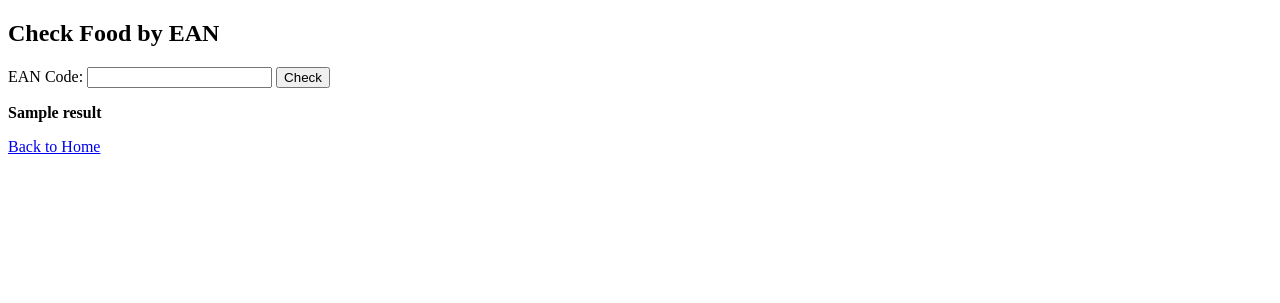
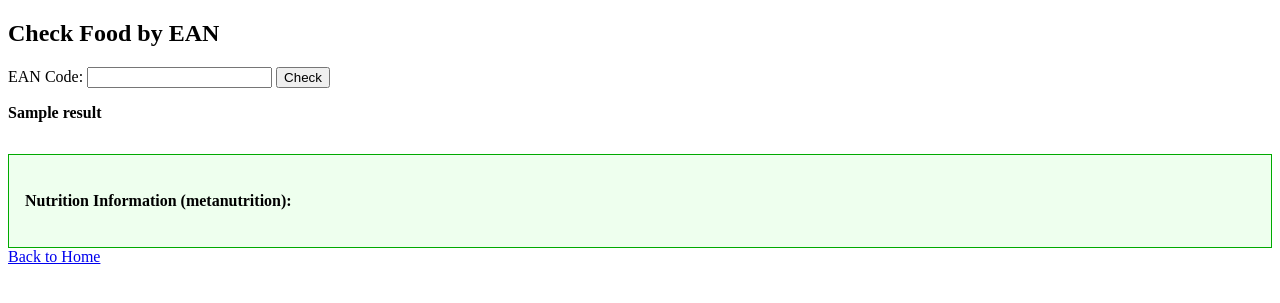
Before and after one commit to michalsvoboda76/alergens-in-food, a Flask app: template templates/check_ean.html in a window 1280 px wide. Shown: the top 303 px of the page. Run offline with Flask 3, Linux system fonts and the light colour scheme; the template is opened without the code that fills it: most values are stand-ins (such as "Sample title", 1, 10 or a date in 2020).

Commit message:
take "upcdatabase" as a source and render nutrition information

```diff
--- a/app.py
+++ b/app.py
@@ -24,6 +24,7 @@ def check_ean():
     result = None
     product_name = None
     error_details = None
+    metanutrition = None
     if request.method == 'POST':
         ean = request.form['ean']
         restrictions = session.get('restrictions', [])
@@ -73,35 +74,44 @@ def check_ean():
             # else:
             #     print(f"Open Food Facts API error: status={resp.status_code}, response={resp.text}")
             # 3. Try Open Product Data (POD)
-            resp = requests.get(api_url_pod, timeout=5)
+            # resp = requests.get(api_url_pod, timeout=5)
+            # if resp.status_code == 200:
+            #     data = resp.json()
+            #     records = data.get('records', [])
+            #     if records:
+            #         product = records[0]['fields']
+            #         product_name = product.get('product_name', product.get('name', 'Unknown product'))
+            #         # POD may not have ingredients, so just show product name
+            #         result = f"{product_name}: No ingredient info available."
+            #     else:
+            #         result = 'Product not found in Open Product Data.'
+            #     return render_template('check_ean.html', result=result, error_details=error_details)
+            # else:
+            #     error_details = resp.text
+            #     print(f"Open Product Data API error: status={resp.status_code}, response={resp.text[:100]}...")
+            # 4. Try OpenUPC
+            headers = {"Authorization": "Bearer 62934CDE5A82DD669DA5486FD65F0FE2"}
+            resp = requests.get(api_url_openupc, timeout=5, headers=headers)
             if resp.status_code == 200:
                 data = resp.json()
-                records = data.get('records', [])
-                if records:
-                    product = records[0]['fields']
-                    product_name = product.get('product_name', product.get('name', 'Unknown product'))
-                    # POD may not have ingredients, so just show product name
-                    result = f"{product_name}: No ingredient info available."
-                else:
-                    result = 'Product not found in Open Product Data.'
-                return render_template('check_ean.html', result=result, error_details=error_details)
+                product_name = data.get('title', 'Unknown product')
+                # OpenUPC does not provide ingredients in free tier
+                result = f"{product_name}: No ingredient info available."
+                # Extract metanutrition if present
+                if 'metanutrition' in data:
+                    try:
+                        # metanutrition may be a string representation of a dict
+                        import ast
+                        metanutrition = ast.literal_eval(data['metanutrition']) if isinstance(data['metanutrition'], str) else data['metanutrition']
+                    except Exception:
+                        metanutrition = data['metanutrition']
+                return render_template('check_ean.html', result=result, error_details=error_details, metanutrition=metanutrition)
             else:
-                error_details = resp.text
-                print(f"Open Product Data API error: status={resp.status_code}, response={resp.text[:100]}...")
-            # 4. Try OpenUPC
-            # resp = requests.get(api_url_openupc, timeout=5)
-            # if resp.status_code == 200:
-            #     data = resp.json()
-            #     product_name = data.get('title', 'Unknown product')
-            #     # OpenUPC does not provide ingredients in free tier
-            #     result = f"{product_name}: No ingredient info available."
-            #     return render_template('check_ean.html', result=result)
-            # else:
-            #     print(f"OpenUPC API error: status={resp.status_code}, response={resp.text}")
-            #     result = 'Product not found.'
+                print(f"OpenUPC API error: status={resp.status_code}, response={resp.text}")
+                result = 'Product not found.'
         except Exception as e:
             result = f'Error contacting product APIs: {e}'
-    return render_template('check_ean.html', result=result, error_details=error_details)
+    return render_template('check_ean.html', result=result, error_details=error_details, metanutrition=metanutrition)
 
 if __name__ == '__main__':
     app.run(debug=True)
--- a/templates/check_ean.html
+++ b/templates/check_ean.html
@@ -13,6 +13,18 @@
     {% if result %}
         <p><strong>{{ result }}</strong></p>
     {% endif %}
+    {% if metanutrition %}
+        <div style="margin-top:2em; padding:1em; border:1px solid #0a0; background:#efe;">
+            <h4>Nutrition Information (metanutrition):</h4>
+            <table style="font-size:small;">
+                <tbody>
+                {% for key, value in metanutrition.items() %}
+                    <tr><td><strong>{{ key }}</strong></td><td>{{ value }}</td></tr>
+                {% endfor %}
+                </tbody>
+            </table>
+        </div>
+    {% endif %}
     {% if error_details %}
         <div style="margin-top:2em; padding:1em; border:1px solid #c00; background:#fee;">
             <h4>API Error Details:</h4>
```
